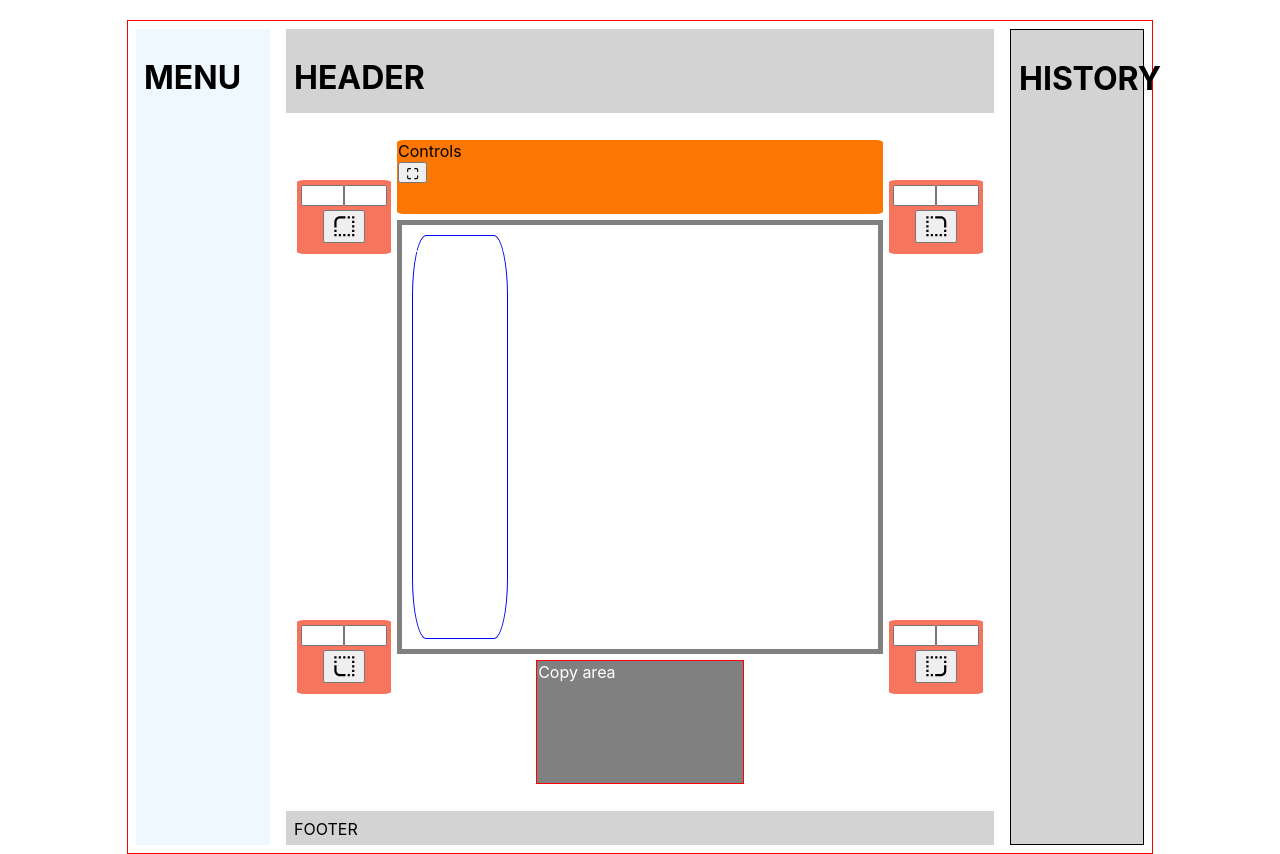
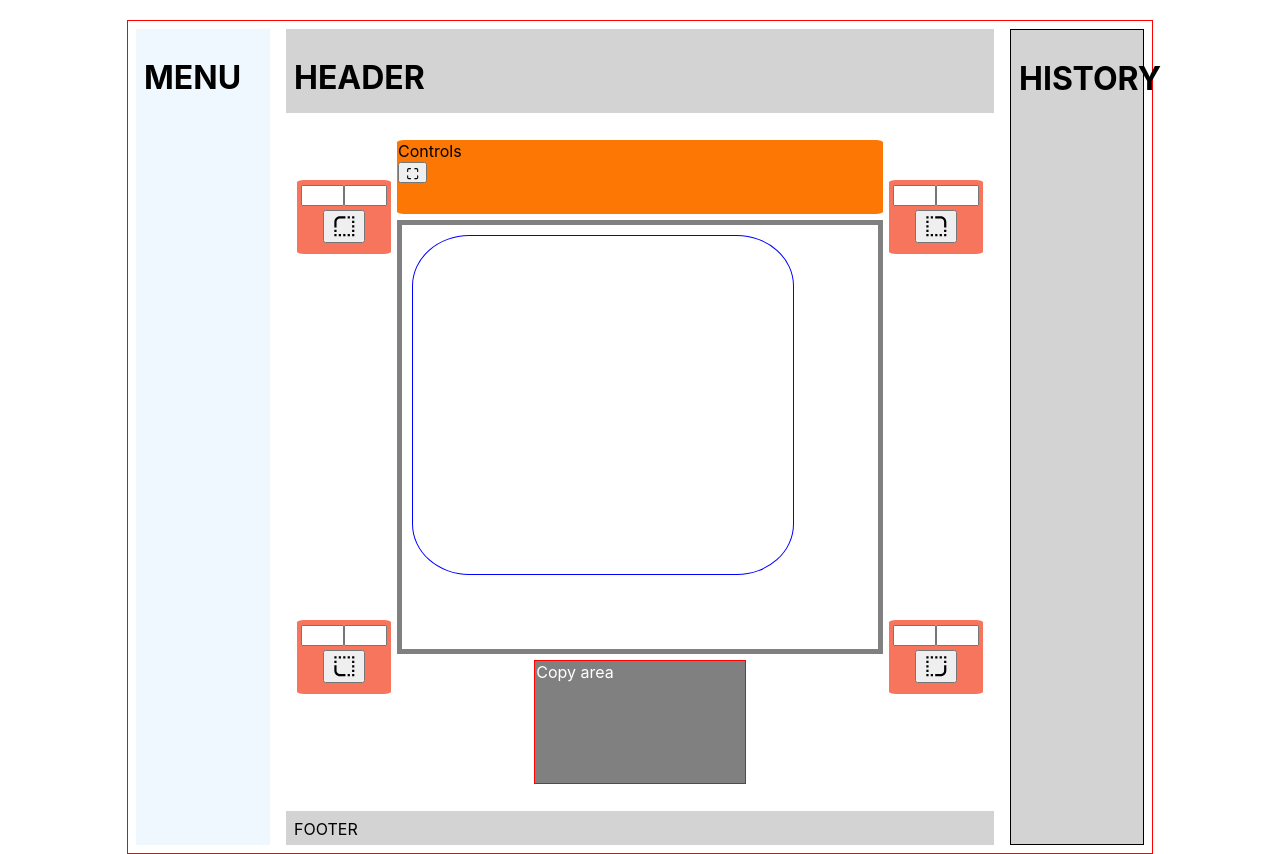
Before and after one commit to DaniloVieira/SillyProjects, a React (Create React App) app in the folder border-radius-previwer/: page / in a window 1280 px wide. Built offline with nearby package versions, Linux system fonts and the light colour scheme.

Commit message:
Still working on layout

```diff
--- a/border-radius-previwer/src/components/previwer/testSpace/TesteSpace.js
+++ b/border-radius-previwer/src/components/previwer/testSpace/TesteSpace.js
@@ -4,8 +4,8 @@ import classes from './TesteSpace.module.css';
 const testSpace = (props) => {
     return (
         <div className={classes.TestSpace} >
-            <div style={{border: 'blue 1px solid', borderRadius: "15%", margin: '2%', display: 'flex', 'align-items': 'stretch'}}>
-                test element
+            <div className={classes.TestElement} >
+
             </div>
         </div>
     );
--- a/border-radius-previwer/src/components/previwer/testSpace/TesteSpace.module.css
+++ b/border-radius-previwer/src/components/previwer/testSpace/TesteSpace.module.css
@@ -6,5 +6,19 @@
 
     grid-area: test-space;
 
-    display: flex; align-items: inherit
+    /* display: flex;  */
+    /* align-items: inherit */
 }
+
+.TestElement {
+    /* justify-self: center;
+    align-self: center; */
+    width: 80%;
+    height: 80%;
+    /* position: relative;
+    right: 0;
+    top: 0; */
+    border: blue 1px solid;
+    border-radius: 15%;
+    margin: 2%;
+}
```
